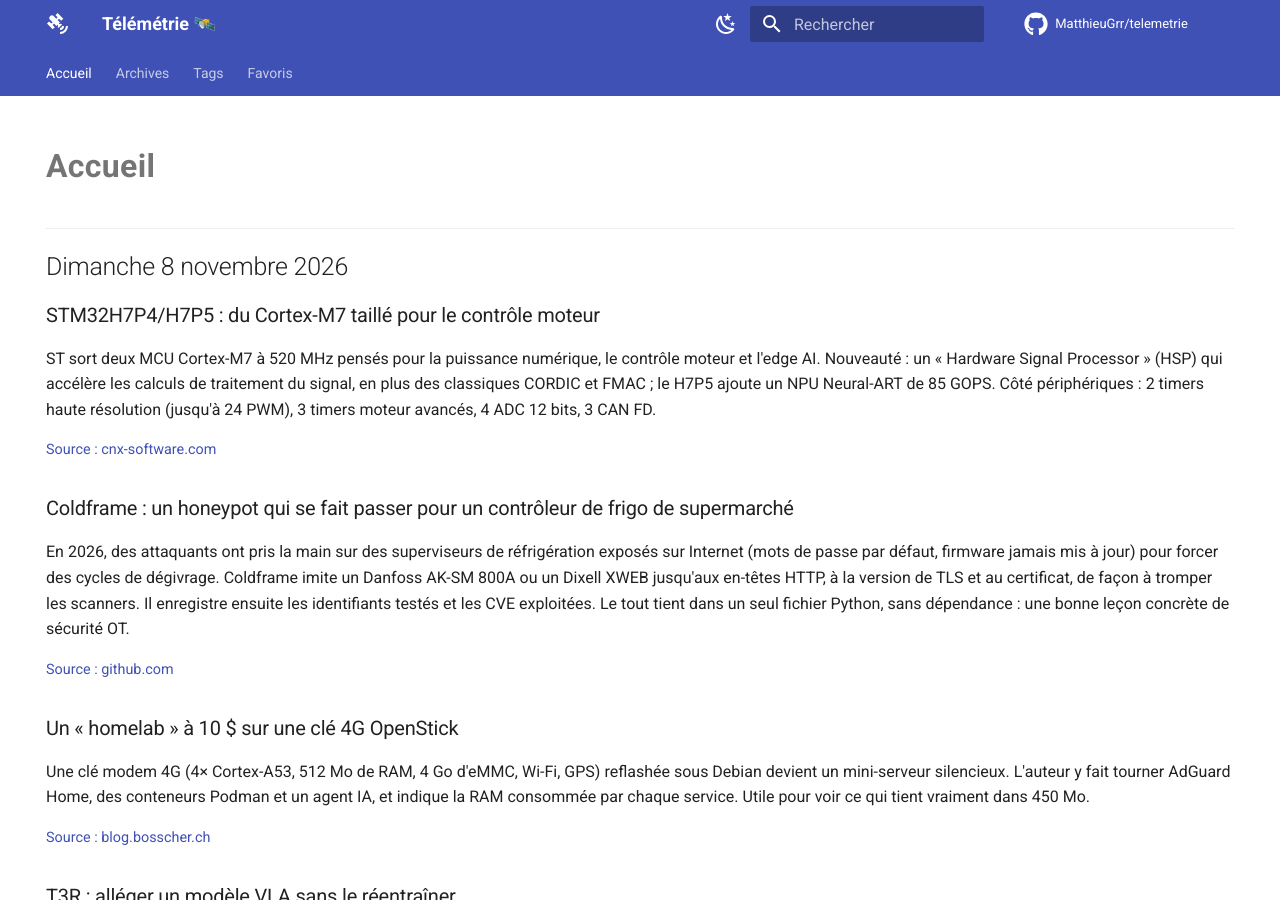
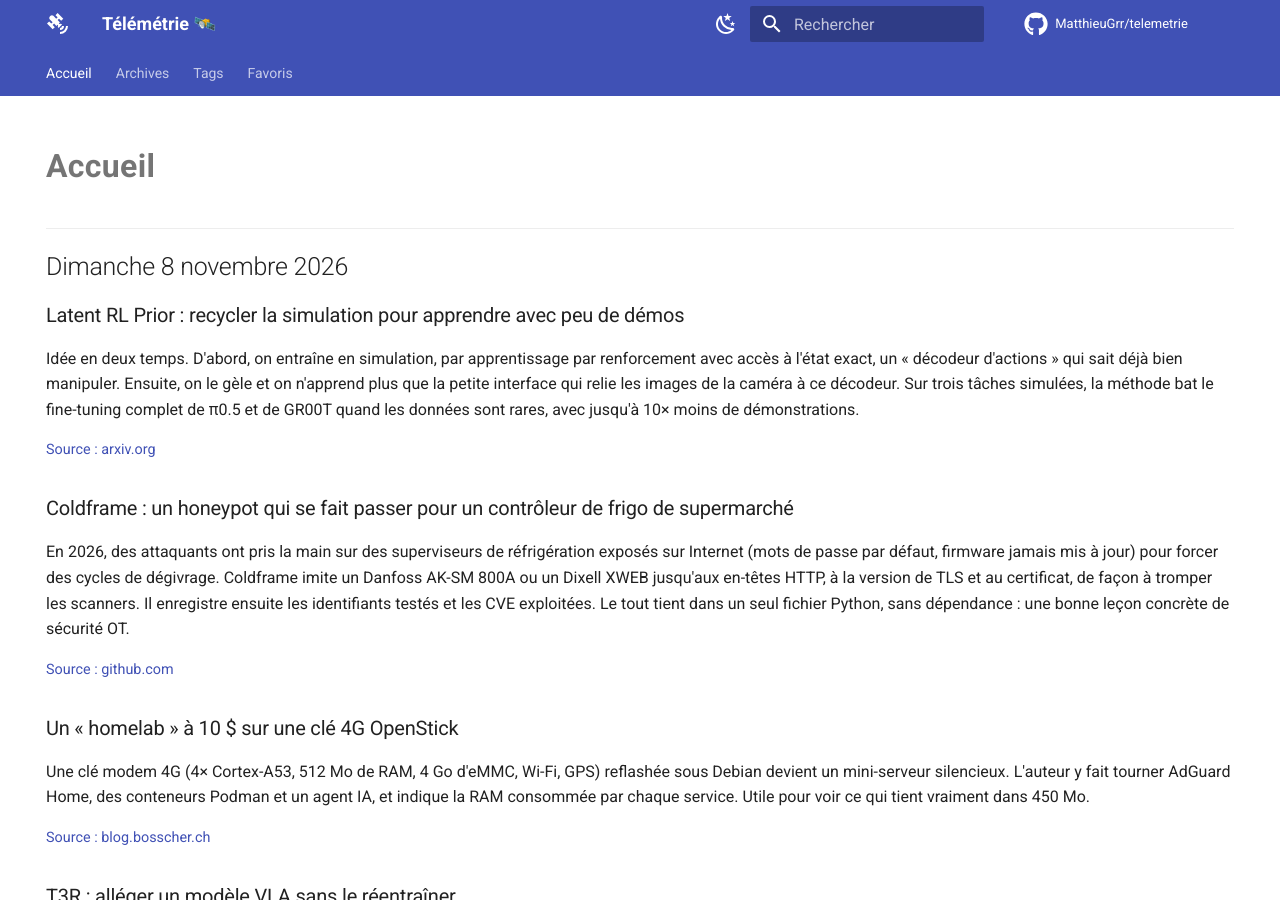
Before and after one commit to MatthieuGrr/telemetrie, an MkDocs documentation site: the page built from docs/index.md, in a window 1280 px wide and 900 px high. Built offline with MkDocs 1.6.1 and Material for MkDocs 9.7.7, drawn with Linux system fonts in a browser that asks for light colours; comment, search, counter and statistics services are not loaded.

Commit message:
Veille du 2026-11-08

```diff
--- a/docs/index.md
+++ b/docs/index.md
@@ -9,11 +9,11 @@ hide:
 
 
 
-### STM32H7P4/H7P5 : du Cortex-M7 taillé pour le contrôle moteur
+### Latent RL Prior : recycler la simulation pour apprendre avec peu de démos
 
-ST sort deux MCU Cortex-M7 à 520 MHz pensés pour la puissance numérique, le contrôle moteur et l'edge AI. Nouveauté : un « Hardware Signal Processor » (HSP) qui accélère les calculs de traitement du signal, en plus des classiques CORDIC et FMAC ; le H7P5 ajoute un NPU Neural-ART de 85 GOPS. Côté périphériques : 2 timers haute résolution (jusqu'à 24 PWM), 3 timers moteur avancés, 4 ADC 12 bits, 3 CAN FD.
+Idée en deux temps. D'abord, on entraîne en simulation, par apprentissage par renforcement avec accès à l'état exact, un « décodeur d'actions » qui sait déjà bien manipuler. Ensuite, on le gèle et on n'apprend plus que la petite interface qui relie les images de la caméra à ce décodeur. Sur trois tâches simulées, la méthode bat le fine-tuning complet de π0.5 et de GR00T quand les données sont rares, avec jusqu'à 10× moins de démonstrations.
 
-[Source : cnx-software.com](https://www.cnx-software.com/2026/11/06/520-mhz-stm32h7p4-stm32h7p5-arm-cortex-m7-mcus-feature-hardware-signal-processor-hsp-optional-neural-art-npu/)
+[Source : arxiv.org](https://arxiv.org/abs/2611.08458)
 { .source-link }
 
 ### Coldframe : un honeypot qui se fait passer pour un contrôleur de frigo de supermarché
```
Also changed, not shown: docs/2026/11/2026-11-08.md (+3 -3 lines).
